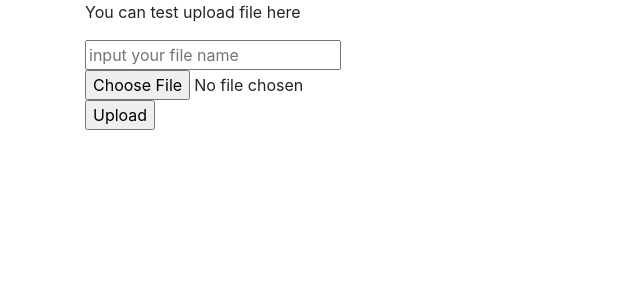
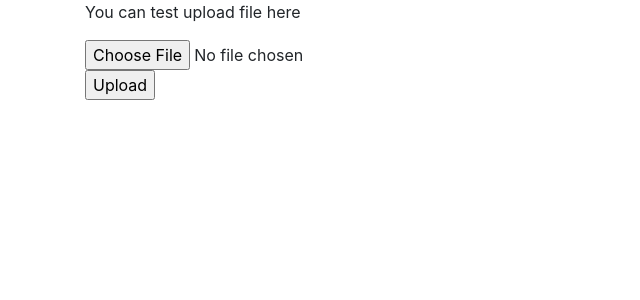
Before and after one commit to NoBodyKnowsWhatsGoingOn/prototype1, a Django app: page /sowork_files/upload/ in a window 1280 px wide. Shown: the part 56-356 px from the top of the page, without its empty margins (0-640 px from the left). Run offline with Django 3.2, Linux system fonts and the light colour scheme; parts of the project's set-up code (start-up, migrations or seed data) failed here and were passed over; some libraries are stand-ins or nearby versions.

Commit message:
Clean up the code. Print the primary key after upload

```diff
--- a/prototype1/prototype1/sowork_files/forms.py
+++ b/prototype1/prototype1/sowork_files/forms.py
@@ -4,4 +4,4 @@ from .models import *
 class UploadFileForm(ModelForm):
 	class Meta:
 		model = FileModel
-		fields = ['file_name', 'file']
+		fields = ['file']
--- a/prototype1/prototype1/sowork_files/views.py
+++ b/prototype1/prototype1/sowork_files/views.py
@@ -3,20 +3,23 @@ from django.shortcuts import render
 from .forms import UploadFileForm
 from .models import *
 
+
 def index(request):
     return render(request, 'sowork_files/index.html')
 
+
 def upload_file(request):
-	if request.method == 'POST':
-		print("upload_file - POST ")
-		form = UploadFileForm(request.POST, request.FILES)
-		if form.is_valid():
-			print("upload_file - POST is_valid")
-			instance = FileModel(file=request.FILES['file'], file_name="uploaded_file")
-			return HttpResponse("Upload success")
-	else:
-		form = UploadFileForm()
-	return render(request, 'sowork_files/upload.html', {'form': form})
+    if request.method == 'POST':
+        form = UploadFileForm(request.POST, request.FILES)
+        if form.is_valid():
+            instance = FileModel(file=request.FILES['file'],
+            	                 file_name=request.FILES['file'].name)
+            instance.save()
+            return HttpResponse("Upload success. Primary Key is {}".format(instance.id))
+    else:
+        form = UploadFileForm()
+    return render(request, 'sowork_files/upload.html', {'form': form})
+
 
 def download_file(requst):
-	return render(request, 'sowork_files/index.html')
+    return render(request, 'sowork_files/index.html')
--- a/prototype1/prototype1/templates/sowork_files/upload.html
+++ b/prototype1/prototype1/templates/sowork_files/upload.html
@@ -6,8 +6,6 @@
 	<p>You can test upload file here</p>
 	<form action="{% url "sowork_files:upload_file" %}" method="post" enctype="multipart/form-data">
 	{% csrf_token %}
-	<input type="text" name="file_name" placeholder="input your file name"/>
-	<br>
 	<input type="file" name="file"/>
 	<br>
 	<input type="submit" value="Upload" />
```
Also changed, not shown: prototype1/prototype1/sowork_files/migrations/0001_initial.py (added), 4 other files.
